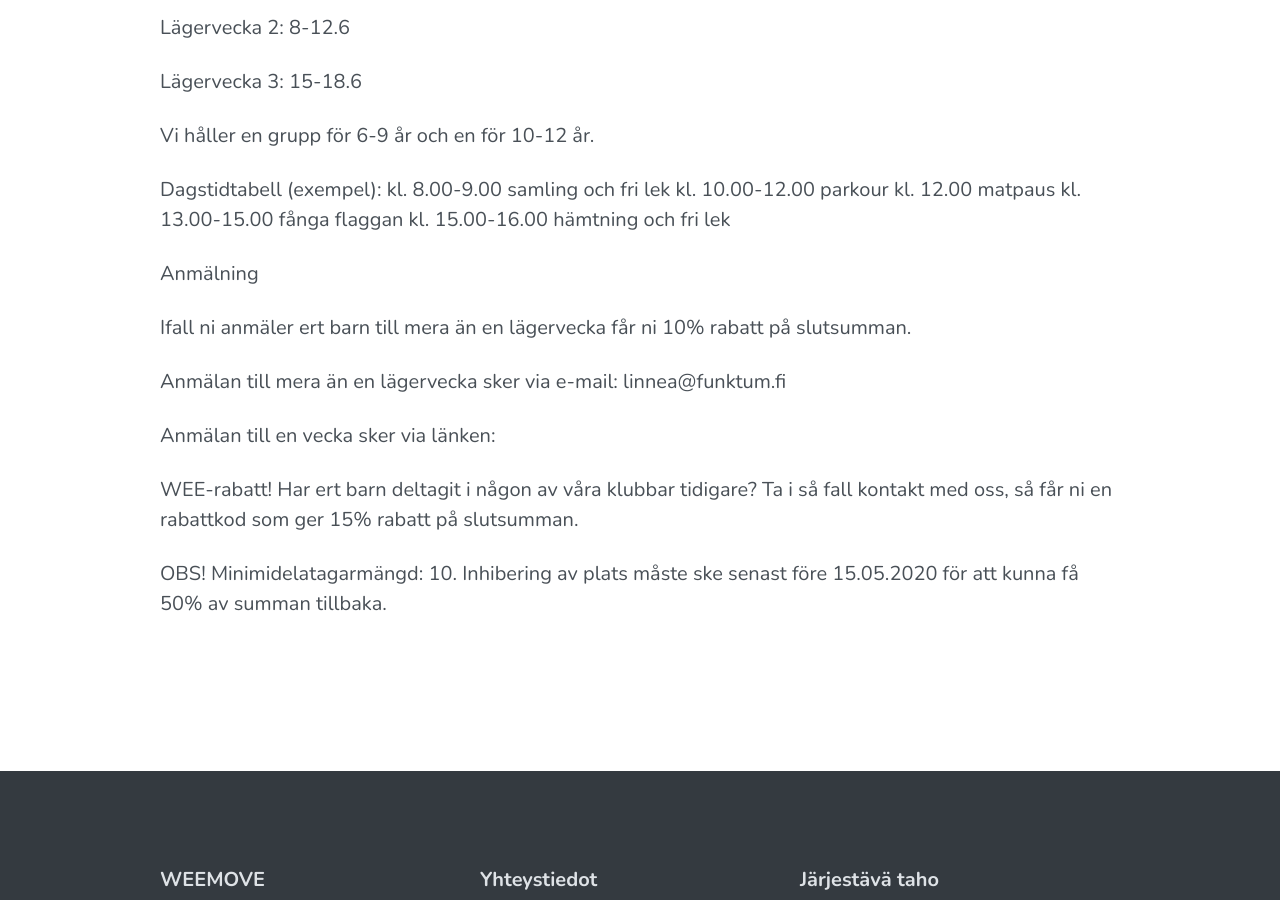
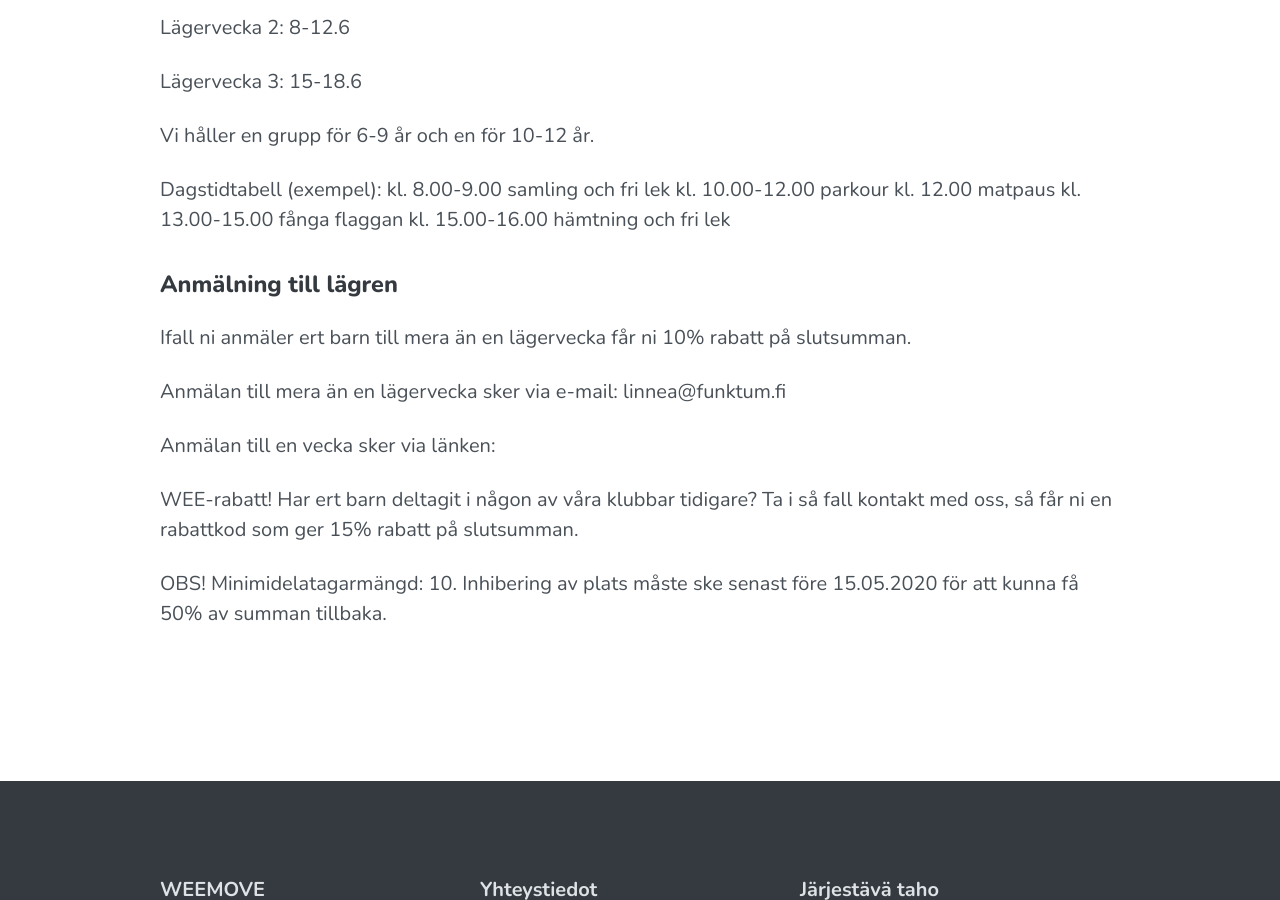
Before and after one commit to Funktum/weemove, a Jekyll site: the page built from _pages/dagslager.md, in a window 1280 px wide and 900 px high, scrolled down 1297 px. Built offline with Jekyll 4.4.1, drawn with Linux system fonts in a browser that asks for light colours; a script that is not in the unit is left out.

Commit message:
Update dagslager.md

```diff
--- a/_pages/dagslager.md
+++ b/_pages/dagslager.md
@@ -33,7 +33,7 @@
 kl. 15.00-16.00 hämtning och fri lek
 
 
-Anmälning
+### Anmälning till lägren
 
 
 Ifall ni anmäler ert barn till mera än en lägervecka får ni 10% rabatt på slutsumman.
```
